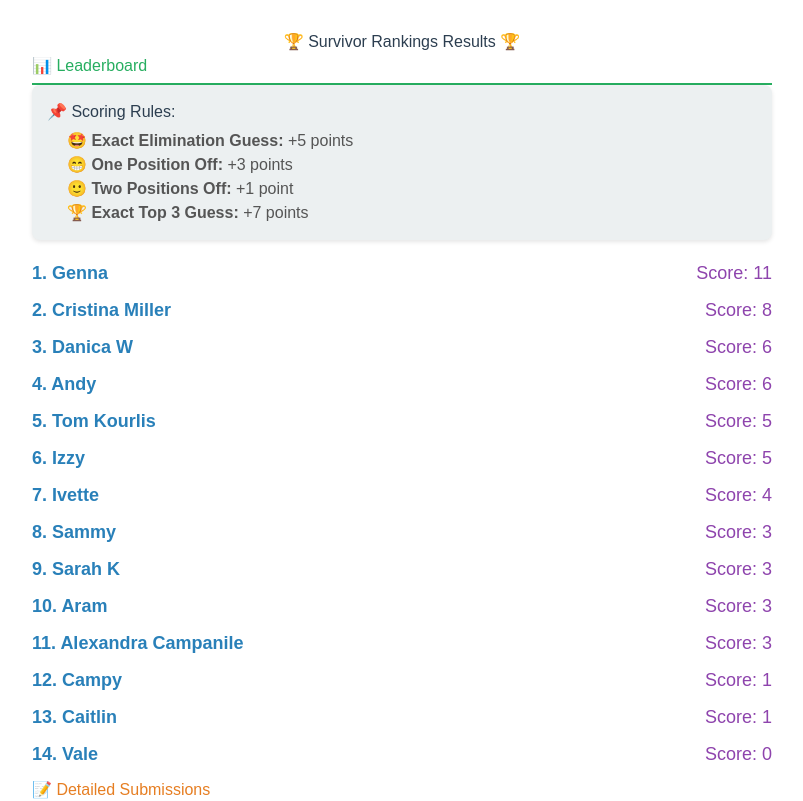
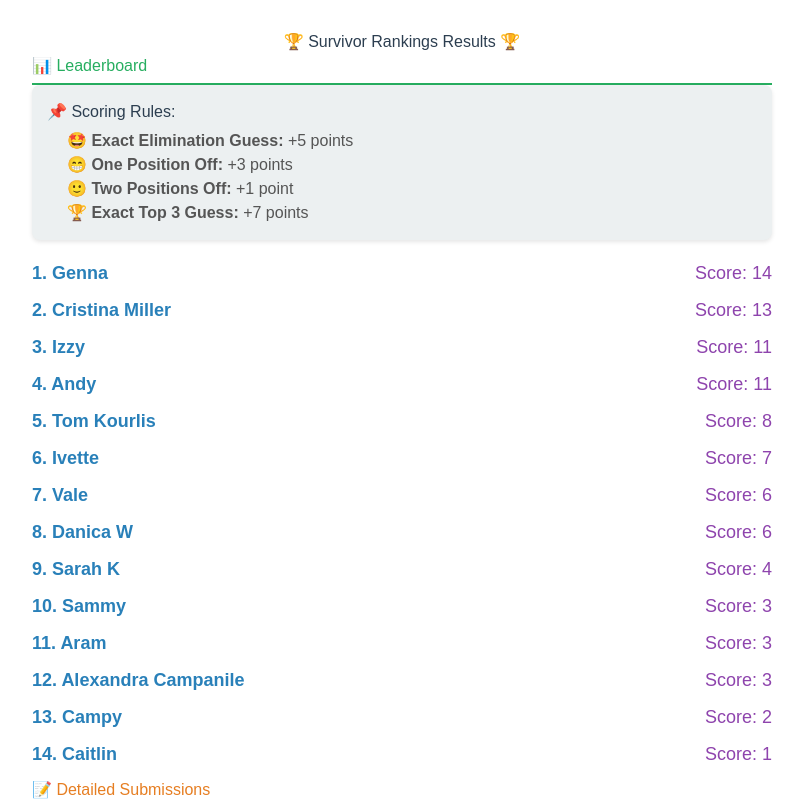
Before and after one commit to sarah-helg/survivor-rankings, a Next.js app: page / in a window 1280 px wide. Shown: the top 801 px of the page, without its empty margins (238-1041 px from the left). Built offline with nearby package versions, Linux system fonts and the light colour scheme.

Commit message:
Update rankings from 04 09

```diff
--- a/pages/index.tsx
+++ b/pages/index.tsx
@@ -16,10 +16,10 @@ const SurvivorRankingApp = () => {
 
     // Hardcoded scores for all 14 submitters
     const hardcodedScores: { [key: string]: number } = {
-        "Sammy": 3, "Sarah K": 3, "Tom Kourlis": 5, "Genna": 11,
-        "Vale": 0, "Danica W": 6, "Cristina Miller": 8, "Izzy": 5,
-        "Andy": 6, "Aram": 3, "Alexandra Campanile": 3, "Campy": 1,
-        "Ivette": 4, "Caitlin": 1
+        "Sammy": 3, "Sarah K": 4, "Tom Kourlis": 8, "Genna": 14,
+        "Vale": 6, "Danica W": 6, "Cristina Miller": 13, "Izzy": 11,
+        "Andy": 11, "Aram": 3, "Alexandra Campanile": 3, "Campy": 2,
+        "Ivette": 7, "Caitlin": 1
     };
 
     // Full submitted rankings for all 14 users
```
